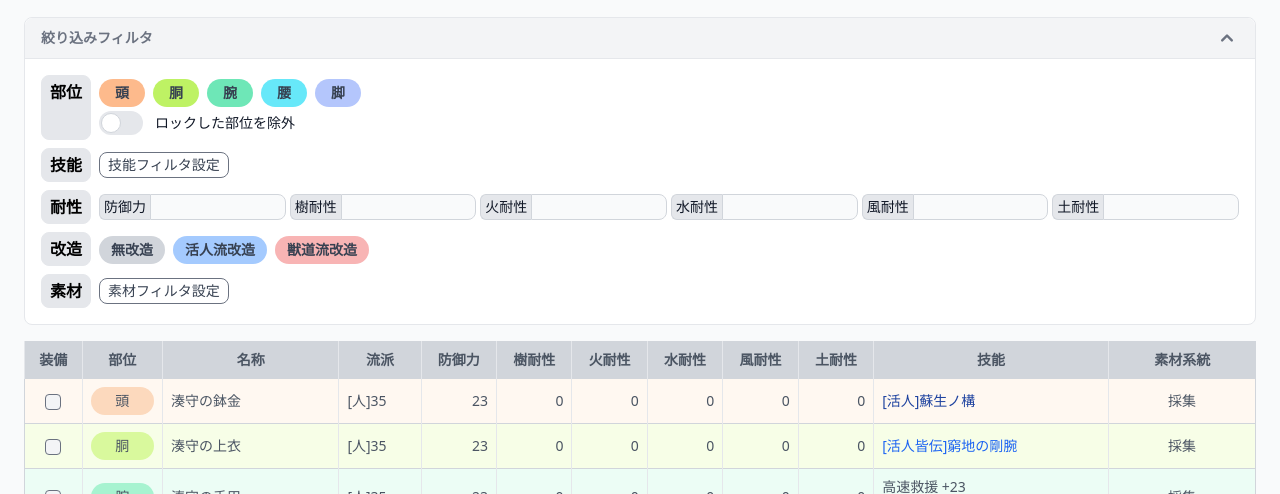
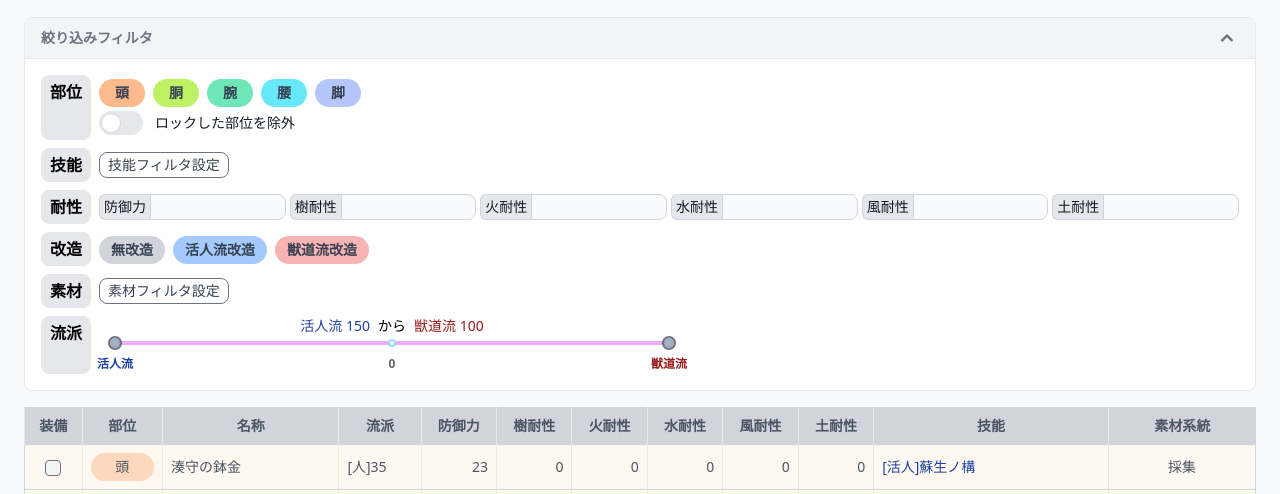
Before and after one commit to AquiTCD/gaming-support-tools, an Astro site: page /wildhearts/armor-sim in a window 1280 px wide. Shown: the part 433-927 px from the top of the page. Built offline with nearby package versions, Linux system fonts and the light colour scheme; Astro itself is replaced by a stand-in of ours.

Commit message:
implement pathFilter

```diff
--- a/src/components/ArmorList.tsx
+++ b/src/components/ArmorList.tsx
@@ -1,6 +1,6 @@
 import { useStore } from '@nanostores/react'
 import React from 'react'
-import { positionFilter, armorList, currentLoadout, skillFilter, resilienceFilter, modifierFilter, materialFilter, lockPositionFilter } from '@/stores/armor-sim'
+import { positionFilter, armorList, currentLoadout, skillFilter, resilienceFilter, modifierFilter, materialFilter, lockPositionFilter, pathValueFilter } from '@/stores/armor-sim'
 import ArmorListRow from '@/components/ArmorListRow'
 import type { Loadout, Position, Armor, Resilience } from '@/types/types'
 
@@ -13,6 +13,7 @@ export default function ArmorList(): JSX.Element {
   const $modifierFilter = useStore(modifierFilter)
   const $materialFilter = useStore(materialFilter)
   const $lockPositionFilter = useStore(lockPositionFilter)
+  const $pathValueFilter = useStore(pathValueFilter)
 
   const allMaterials = Array.from(new Set($armorList.map(armor => armor.materials )))
 
@@ -62,6 +63,7 @@ export default function ArmorList(): JSX.Element {
           break;
       }
     }
+    list = Object.values(list).filter(armor => $pathValueFilter[0] <= armor.path && armor.path <= $pathValueFilter[1] )
 
     return list
   }
--- a/src/components/Filter.tsx
+++ b/src/components/Filter.tsx
@@ -3,6 +3,7 @@ import React, { useState } from 'react'
 import { positions, positionFilter, modifiers, toggleFilter, changeResilience, skillFilter, resilienceFilter, modifierFilter, materialFilter, lockPositionFilter, toggleLockPositionFilter } from '@/stores/armor-sim'
 import SkillModal from '@/components/SkillModal'
 import MaterialModal from '@/components/MaterialModal'
+import DualRangeSlider from '@/components/DualRangeSlider'
 import { Tooltip } from '@/components/Tooltip'
 import { i18nPosition } from '@/utils/utils'
 import type { Loadout, Position, Armor } from '@/types/types'
@@ -150,6 +151,12 @@ export default function Filter(): JSX.Element {
                 })
               }
             </div>
+            <div className="border rounded-lg bg-gray-200 px-2 py-1 font-bold text-sm md:text-base">
+              流派
+            </div>
+            <div className="space-y-1">
+              <DualRangeSlider />
+            </div>
           </div>
         </div>
       </div>
```
